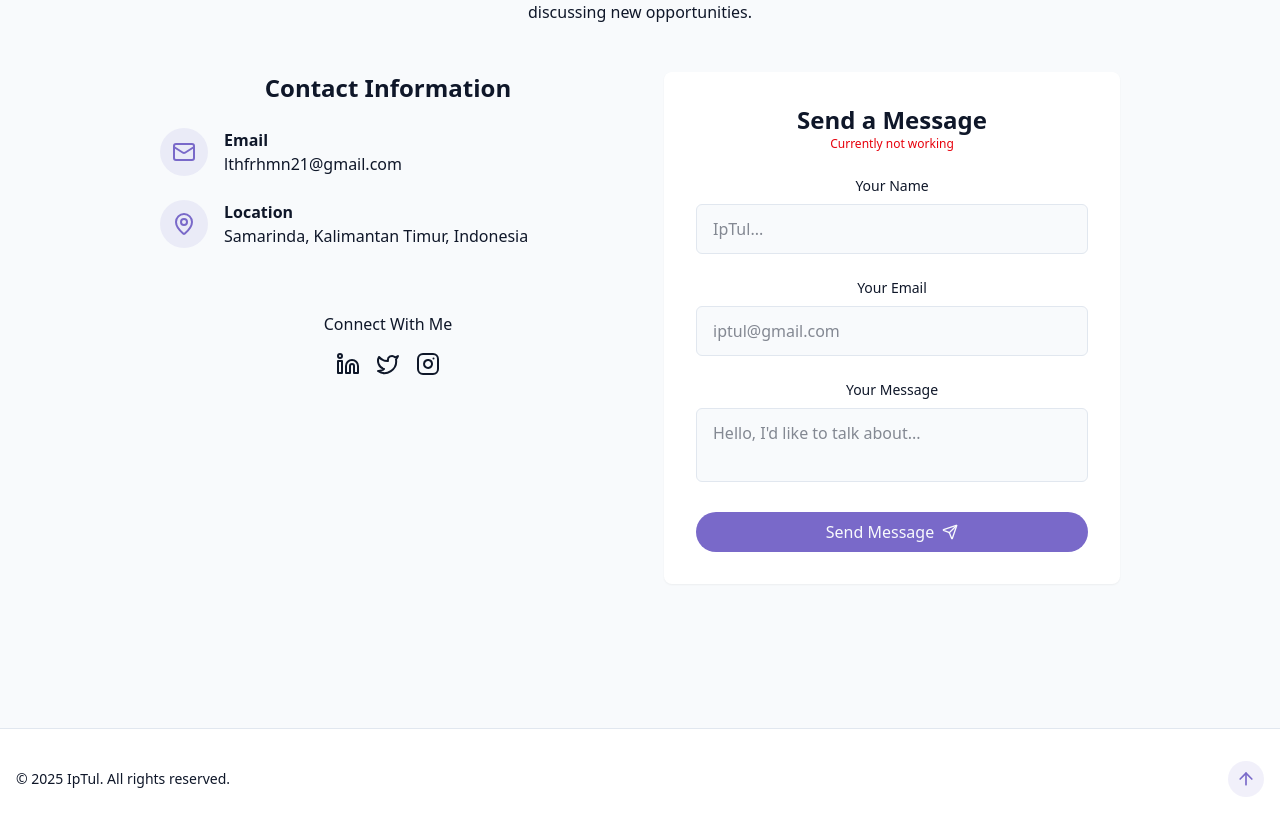
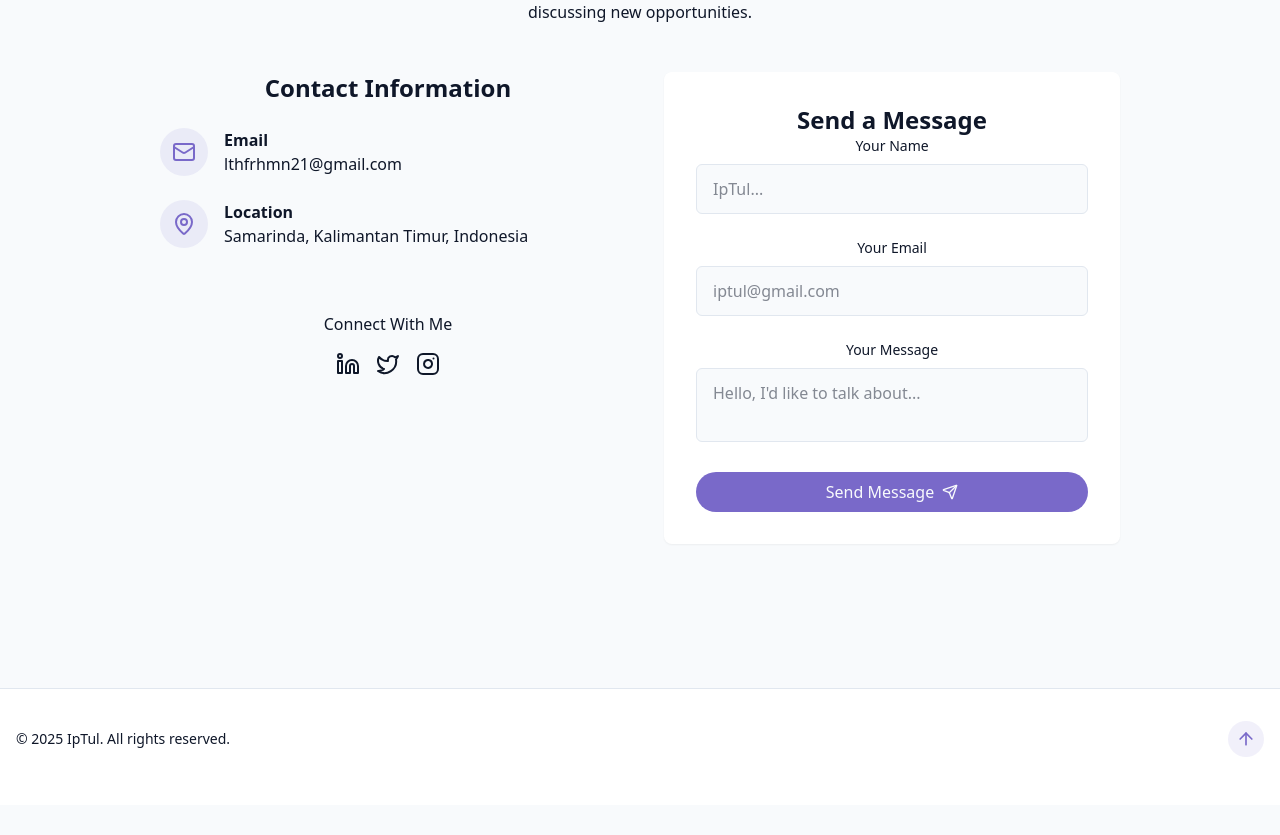
Before and after one commit to IpTul/IpTul, a React (Vite) app: page / in a window 1280 px wide. Shown: the part 4542-5377 px from the top of the page. After the commit the page ends 5347 px from the top, so only its background shows below. Built offline with nearby package versions, Linux system fonts and the light colour scheme.

Commit message:
contact form fix

```diff
--- a/src/components/ContactSection.jsx
+++ b/src/components/ContactSection.jsx
@@ -137,7 +137,7 @@ export const ContactSection = () => {
             onSubmit={handleSubmit}
           >
             <h3 className="text-2xl font-semibold"> Send a Message</h3>
-            <p className="text-xs mb-6 text-red-600">Currently not working</p>
+            {/* <p className="text-xs mb-6 text-red-600">Currently not working</p> */}
 
             <form className="space-y-6">
               <div>
```
